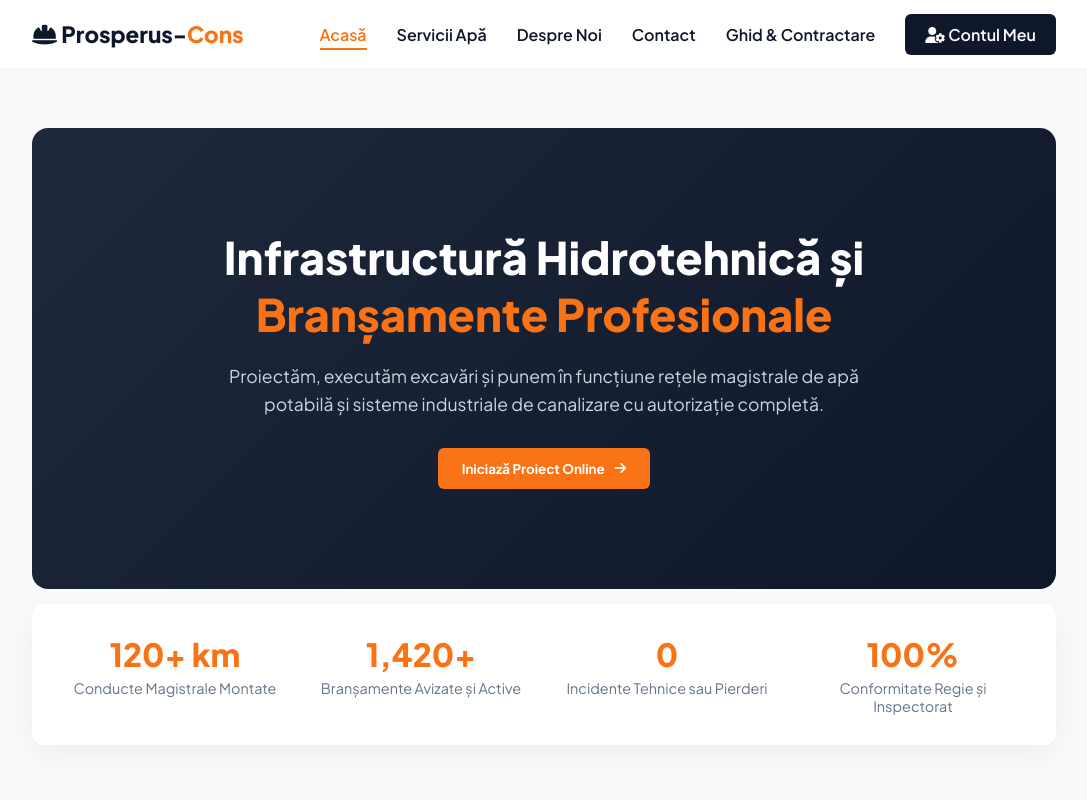
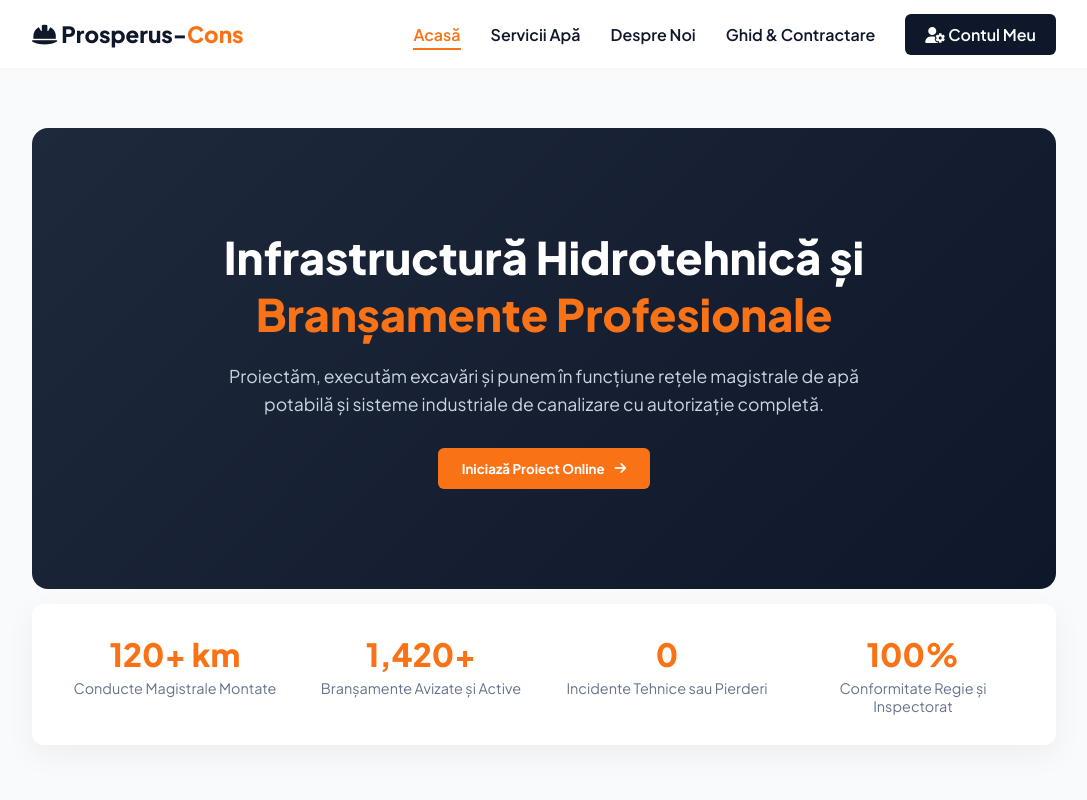
Before and after one commit to ionbors072/Prosperus-Cons, a website: page index.html in a window 1280 px wide. Shown: the top 800 px of the page, without its empty margins (96-1183 px from the left). Drawn offline with Linux system fonts and the light colour scheme.

Commit message:
Update project changes

```diff
--- a/index.html
+++ b/index.html
@@ -22,7 +22,6 @@
                 <li><a id="link-home" onclick="navigateTo('home')" class="active">Acasă</a></li>
                 <li><a id="link-servicii" onclick="navigateTo('servicii')">Servicii Apă</a></li>
                 <li><a id="link-despre" onclick="navigateTo('despre')">Despre Noi</a></li>
-                <li><a id="link-contact" onclick="navigateTo('contact')">Contact</a></li>
                 <li><a id="link-contract" onclick="navigateTo('contract')">Ghid & Contractare</a></li>
                 <li><a id="link-auth" onclick="handleAuthNavButtonClick()" class="btn-nav-action"><i class="fa-solid fa-user-gear"></i> <span id="nav-auth-text">Contul Meu</span></a></li>
             </ul>
```
